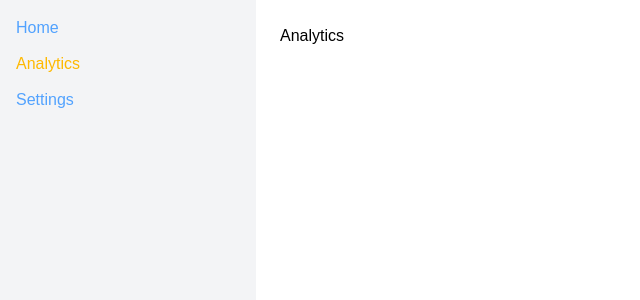
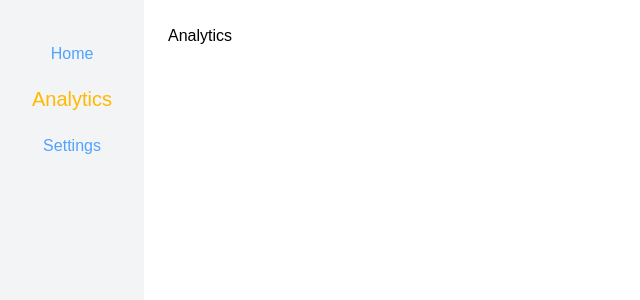
Before and after one commit to Anurag1096/knaban-board, a Next.js app: page /dashboard/analytics in a window 1280 px wide. Shown: the top 300 px of the page, without its empty margins (0-640 px from the left). Built offline with nearby package versions, Linux system fonts and the light colour scheme.

Commit message:
wip: adding cards structure

```diff
--- a/src/components/Cards/Cards.tsx
+++ b/src/components/Cards/Cards.tsx
@@ -1,6 +1,20 @@
 export default function Cards(){
     return(<>
-    <div><h4>This will render cards with full interation and the data it receives.</h4></div>
+    <div id="container" className="rounded-xl p-4">
+      <div id="tags" className="text-start">
+        <h5>a single tag tags</h5>
+      </div>
+      <div id="headings" className=" text-lg text-black font-extrabold text-shadow-black">
+        <h4>Heading</h4>
+      </div>
+      <div id="discriptions" className="text-md text-shadow-2xs font-medium text-gray-300 ">
+        <h5>Discriptions</h5>
+      </div>
+      <div id="bottom-row" className="flex justify-between items-center">
+          <div>this will have an avatar component list</div>
+          <div>this will have a comment modal where you can comment and read other peoples comments in a modal form and </div>
+      </div>
+    </div>
 
     </>)
 }
--- a/src/components/Sidebar/Sidebar.tsx
+++ b/src/components/Sidebar/Sidebar.tsx
@@ -12,14 +12,14 @@ export default function Sidebar() {
   const pathname = usePathname();
 
   return (
-    <aside className="w-64 p-4 bg-gray-100 dark:bg-gray-900 min-h-screen">
+    <aside className=" p-10 bg-gray-100 dark:bg-gray-900 min-h-screen">
       <nav className="flex flex-col gap-3">
         {links.map((link) => {
           const isActive = pathname === link.href;
 
           return (
             <Link
-              className={isActive ? ` text-amber-400` : ` text-blue-400`}
+              className={isActive ? ` text-amber-400 text-center scale-125 py-2 hover:bg-amber-100 hover:rounded-xl` : ` text-blue-400 text-center py-0.5 hover:bg-amber-100 hover:rounded-xl`}
               key={link.Name}
               href={link.href}
             >
```
